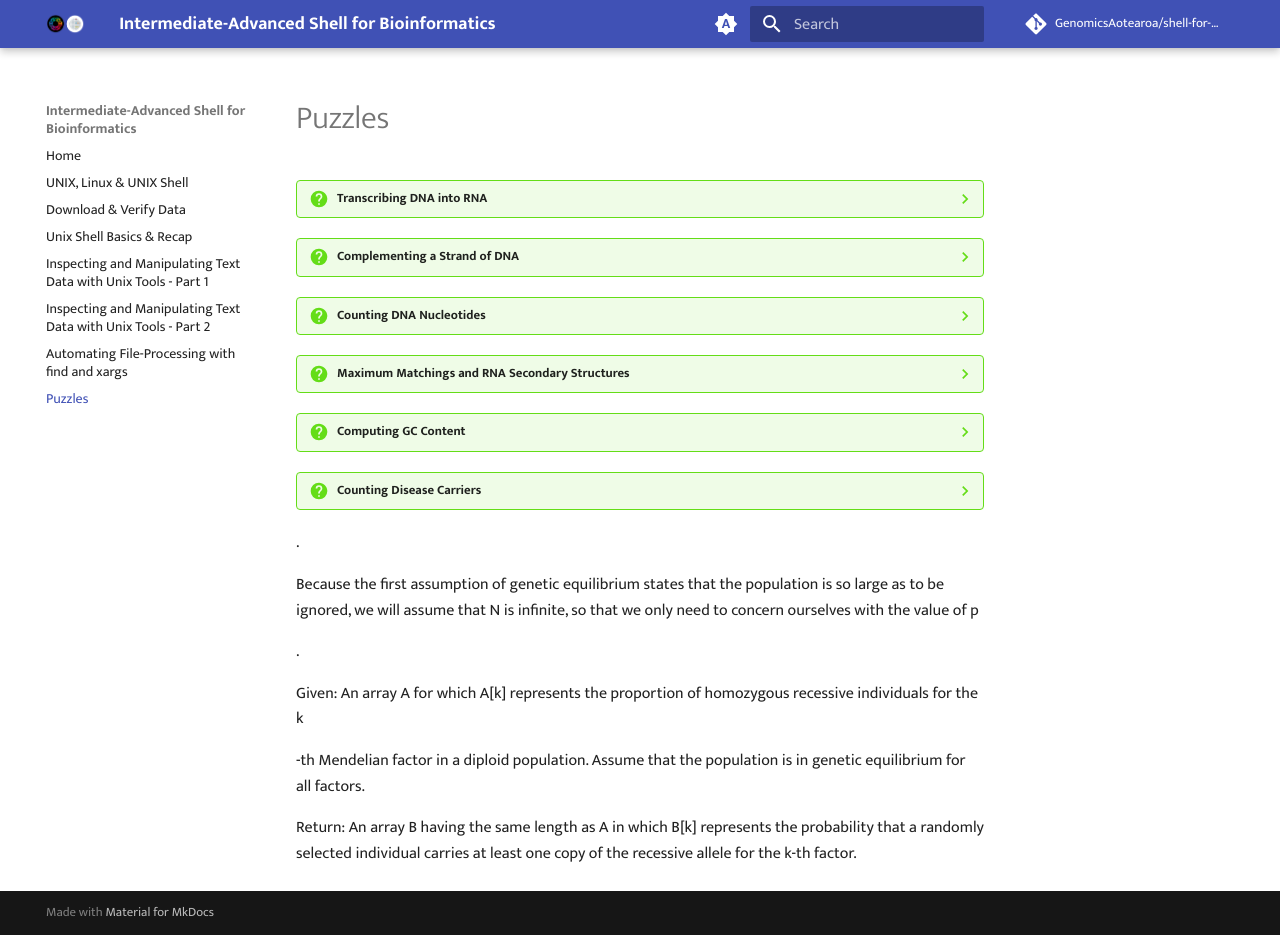
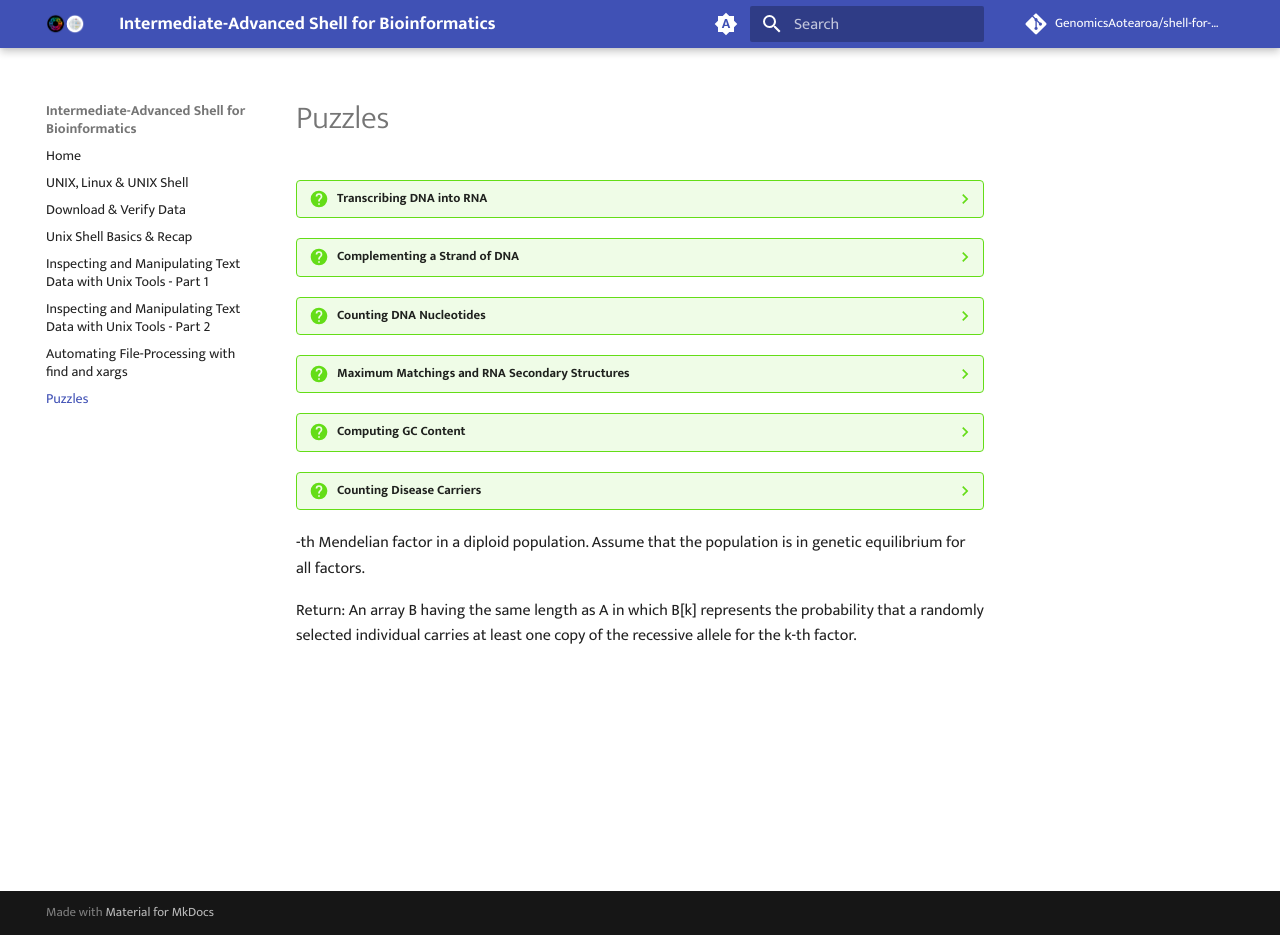
Before and after one commit to GenomicsAotearoa/shell-for-bioinformatics, an MkDocs documentation site: the page built from docs/puzzles.md, in a window 1280 px wide and 935 px high. Built offline with MkDocs 1.6.1 and Material for MkDocs 9.7.7, drawn with Linux system fonts in a browser that asks for light colours; comment, search, counter and statistics services are not loaded; some of the changed lines change nothing that is shown.

Commit message:
puxxle modify

```diff
--- a/docs/puzzles.md
+++ b/docs/puzzles.md
@@ -67,15 +67,9 @@
 
     To model the Hardy-Weinberg principle, assume that we have a population of $N$ diploid individuals. If an allele is in genetic equilibrium, then because mating is random, we may view the 2$N$ chromosomes as receiving their alleles uniformly. In other words, if there are m dominant alleles, then the probability of a selected chromosome exhibiting the dominant allele is simply $p=m/2N$
 
-.
+    Because the first assumption of genetic equilibrium states that the population is so large as to be ignored, we will assume that $N$ is infinite, so that we only need to concern ourselves with the value of $p$
 
-Because the first assumption of genetic equilibrium states that the population is so large as to be ignored, we will assume that N
-is infinite, so that we only need to concern ourselves with the value of p
-
-.
-
-Given: An array A
-for which A[k] represents the proportion of homozygous recessive individuals for the k
+    **Given:** An array A for which A[k] represents the proportion of homozygous recessive individuals for the k
 
 -th Mendelian factor in a diploid population. Assume that the population is in genetic equilibrium for all factors.
 
```
